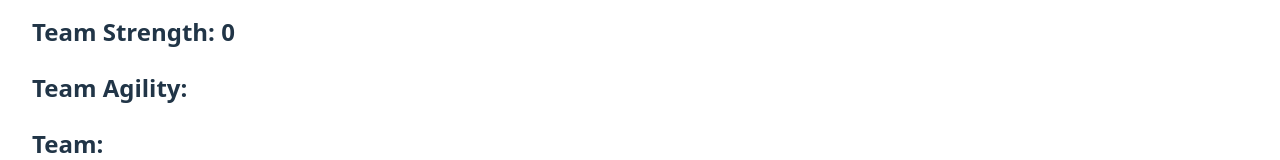
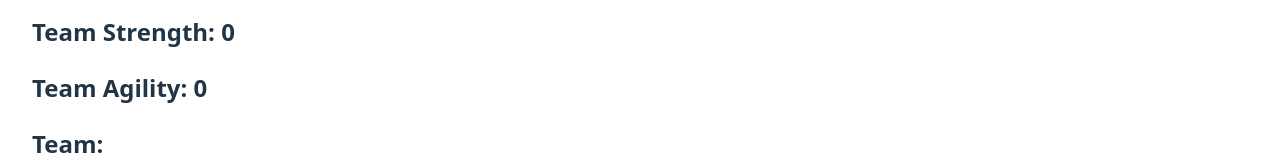
Before and after one commit to CedricRobitaille/react-state-management-lab, a React (Vite) app: page / in a window 1280 px wide. Shown: the part 143-303 px from the top of the page. Built offline with nearby package versions, Linux system fonts and the light colour scheme.

Commit message:
Increment team agility on new member

```diff
--- a/src/App.jsx
+++ b/src/App.jsx
@@ -4,6 +4,7 @@ import "./App.css"
 const team = [];
 let totalMoney = 100
 let totalStrength = 0;
+let totalAgility = 0;
 
 const zombieFighters = [
   {
@@ -103,11 +104,14 @@ const App = () => {
       const newTeamListArray = [...teamList, fighterObj];
       setTeamList(newTeamListArray);
 
+      // Spend money for the fighter
+      totalMoney -= fighterObj.price;
+
       // Add team Strength total
       totalStrength += fighterObj.strength;
 
-      // Spend money for the fighter
-      totalMoney -= fighterObj.price;
+      // Add team Agility total
+      totalAgility += fighterObj.agility;
 
 
 
@@ -130,7 +134,7 @@ const App = () => {
 
       <h2>Money: {totalMoney}</h2>
       <h2>Team Strength: {totalStrength}</h2>
-      <h2>Team Agility: </h2>
+      <h2>Team Agility: {totalAgility}</h2>
       <h2>Team: </h2>
       <ul>
 
```
